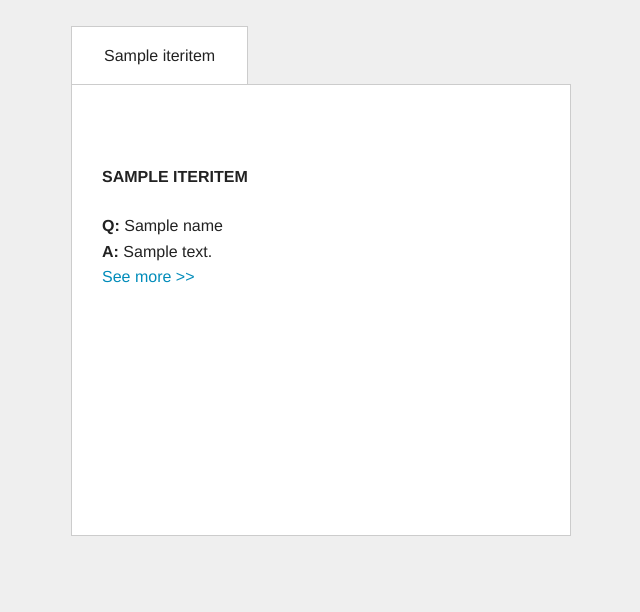
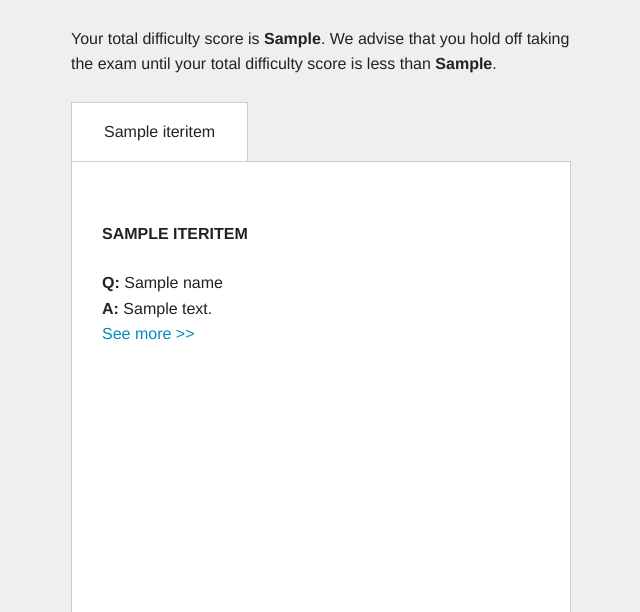
Before and after one commit to JNazare/driving, a Flask app: template templates/stats.html in a window 1280 px wide. Shown: the part 45-657 px from the top of the page, without its empty margins (319-959 px from the left). Run offline with Flask 2, Linux system fonts and the light colour scheme; the template is opened without the code that fills it: most values are stand-ins (such as "Sample title", 1, 10 or a date in 2020); some libraries are stand-ins or nearby versions.

Commit message:
driving demo finished

```diff
--- a/app.py
+++ b/app.py
@@ -9,6 +9,8 @@ from random import shuffle
 askiiBaseUrl = "http://askii.media.mit.edu/askii/api/v1.0"
 key = "qb4SpwwMbvDut4DK5SGT3GU5eYGQAzAa0FC0Wu56Mo0"
 headers = {"Content-Type": "application/json"}
+diff_threshold = 30
+num_questions_in_session = 30.0
 
 app = Flask(__name__)
 app.secret_key = 'bacon'
@@ -22,11 +24,22 @@ def login_required(f):
     return decorated_function
 
 def progress():
-    if session["count"]>100:
-        return 100
+    if session["count"]>num_questions_in_session:
+        return redirect(url_for('stats'))
     else:
-        return session["count"]
+        return session["count"]/num_questions_in_session*100
 
+def ready_to_take_exam(user_id):
+    user = requests.get(askiiBaseUrl+"/users/"+user_id+"?key="+key, headers=headers).json()["user"]
+    num_all_questions = len(requests.get(askiiBaseUrl+"/questions?key="+key, headers=headers).json()["questions"])
+    totaldiff = 0
+    for question in user["questions"]:
+        totaldiff += int(user["questions"][question]["difficulty"])
+    if len(user["questions"]) >= num_all_questions:
+        if totaldiff < diff_threshold:
+            return (True, totaldiff)
+        return (False, totaldiff)
+    return (False, None, len(user["questions"]), num_all_questions)
 
 @app.route('/')
 @login_required
@@ -75,6 +88,7 @@ def logout():
     return redirect(url_for('login', next=request.url))
 
 @app.route('/question/<count>', methods=['GET'])
+@login_required
 def get_question(count):
     count = int(count)
     session_count = session.get("count", 0)
@@ -97,6 +111,7 @@ def get_question(count):
     return render_template('question.html', question=question, choices=random_choices, count=count, progress=progress_int, user=session["user"])
 
 @app.route('/answer', methods=['POST'])
+@login_required
 def answer_question():
     num_answer = request.form.get("answer", "0")
     question_id = request.form.get("question_id", "")
@@ -108,6 +123,7 @@ def answer_question():
     return jsonify({"next_url" : next_url})
 
 @app.route('/stats', methods=['GET'])
+@login_required
 def get_stats():
     user_id = session["user"]["_id"]
     user = requests.get(askiiBaseUrl+"/users/"+user_id+"?key="+key, headers=headers)
@@ -127,9 +143,11 @@ def get_stats():
         elif question_val["difficulty"] <= 7:
             very_hard_questions[question_key] = requests.get(askiiBaseUrl+"/questions/"+question_key+"?key="+key, headers=headers).json()["question"]
     all_ratings = [{"easy": easy_questions}, {"medium": medium_questions}, {"hard": hard_questions}, {"very hard": very_hard_questions}]
-    return render_template('stats.html', user=user, ratings=all_ratings)
+    possibly_ready = ready_to_take_exam(user_id)
+    return render_template('stats.html', user=user, ratings=all_ratings, possibly_ready=possibly_ready, diff_threshold=diff_threshold)
 
 @app.route('/review/<question_id>', methods=['GET'])
+@login_required
 def review_question(question_id):
     question = requests.get(askiiBaseUrl+"/questions/"+question_id+"?key="+key, headers=headers).json()
     return render_template('review.html', user=session["user"], question=question["question"])
--- a/static/css/style.css
+++ b/static/css/style.css
@@ -97,3 +97,11 @@ label.choice-label {
     white-space:normal;
     padding-left: 10px;
 }
+
+.possibly-ready-header{
+  height: auto !important;
+}
+
+.possibly-ready-header > p{
+  margin-bottom: 0px;
+}
--- a/templates/stats.html
+++ b/templates/stats.html
@@ -4,6 +4,17 @@
 {% block content %}
 
 {% set num_catagories = ratings | length %}
+<div class="center row possibly-ready-header">
+  <p class="text-left">
+    {% if possibly_ready[0] == True %}
+    You answered all the questions easily. You're ready to take the exam.
+    {% elif possibly_ready[1] %}
+    Your total difficulty score is <strong>{{possibly_ready[1]}}</strong>. We advise that you hold off taking the exam until your total difficulty score is less than <strong>{{diff_threshold}}</strong>.
+    {% else %}
+    You have seen only {{possibly_ready[2]}} of the {{possibly_ready[3]}} questions on the exam. Keep working at it :)
+    {% endif %}
+  </p>
+</div>
 <div class="center row">
   <ul class="tabs" data-tab role="tablist">
         {% for count in range(0, num_catagories) %}
@@ -28,7 +39,6 @@
           {% else %}
             <section role="tabpanel" aria-hidden="true" class="content stats-panel" id="{{rating_name}}">
           {% endif %}
-          <p>
           <div class="row">
             <div class="large-12 columns">
               <div class="interior-panel">
@@ -53,7 +63,6 @@
               </div>
             </div>
            </div>
-          </p>
         </section>
         {% endfor %}
         {% endfor %}
```
